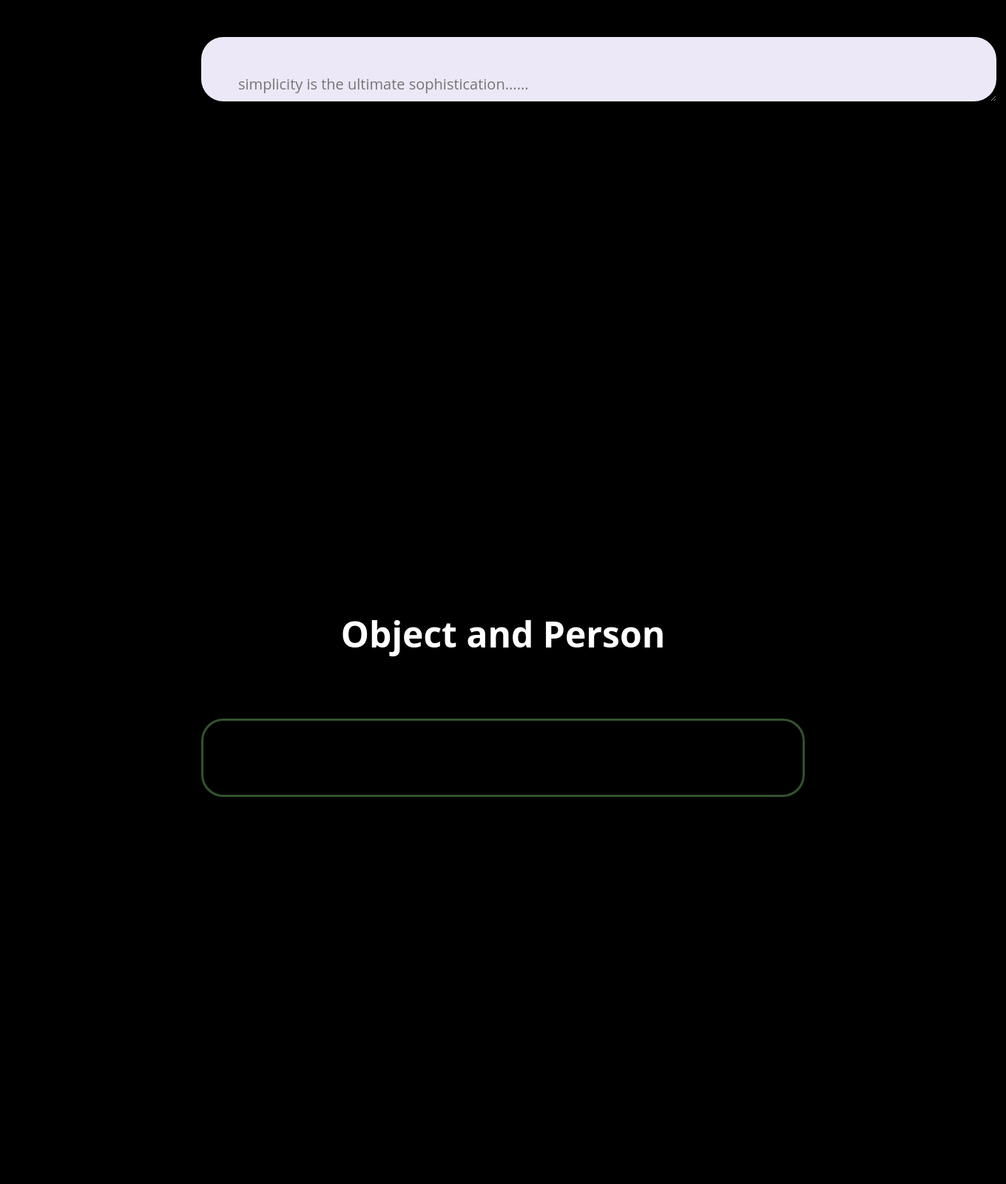
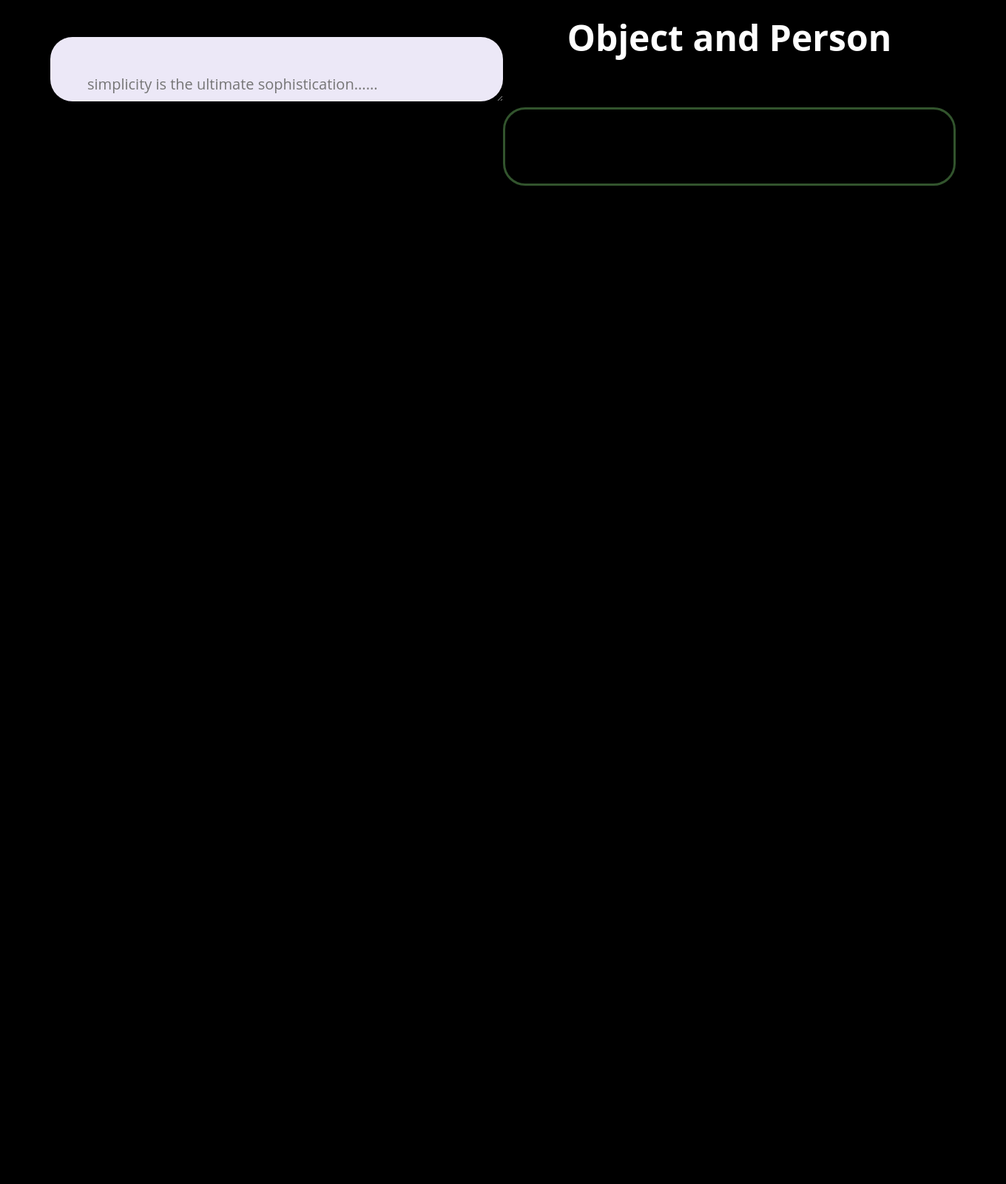
Before and after one commit to awepo-pro/MEP, a PHP site: page / in a window 1360 px wide. Shown: the part 116-1716 px from the top of the page at 74% size. After the commit the page ends 367 px from the top, so only its background shows below. Run offline with PHP 8.4, Linux system fonts and the light colour scheme; data that the repository does not hold is empty.

Commit message:
Make it two columns

```diff
--- a/web_demonstration/index.php
+++ b/web_demonstration/index.php
@@ -18,18 +18,21 @@
         </div>
     </header>
 
+    <?php $output = $output ?? ''; ?>
+
         <div class="container">
+            <div class="flex-child">
                 <form id="nlpForm" method="post" action="<?php echo htmlspecialchars($_SERVER['PHP_SELF']) ?>">
                     <textarea id="input" name="input" rows="1" cols="80"
                         placeholder="simplicity is the ultimate sophistication......"><?php echo $input ?></textarea>
                 </form>
             </div>
 
-    <?php $output = $output ?? ''; ?>
-    <div class="container">
+            <div class="flex-child">
                 <h1 id="title2">Object and Person</h1>
                 <div class="output">
                     <p id="output"><?php echo $output ?></p>
+                </div>
             </div>
         </div>
 
--- a/web_demonstration/process.php
+++ b/web_demonstration/process.php
@@ -9,7 +9,7 @@ if (!empty($input)) {
         fclose($input_file);
 
         // Trigger NLP processing using shell_exec
-        shell_exec('make run');
+        shell_exec('"C:/Users/ACER/mambaforge/envs/CISC3025_NLP/python.exe" "C:\\Users\\ACER\\Documents\\Code\\MEP\\CISC3025 project 3\\src\\main.py" -a');
 
         // Load the processed tokens from output.json
         $tokensWithLabels = json_decode(file_get_contents('output.json'));
--- a/web_demonstration/style.css
+++ b/web_demonstration/style.css
@@ -28,18 +28,17 @@ body {
 }
 
 .container {
+    display: grid;
+    grid-template-columns: 1fr 1fr; /* This creates two columns of equal width */
     color: white;
-    width: 60%;
+    width: 90%;
     margin: 0 auto;
-    /* background: yellow; */
     min-height: 100vh;
 }
 
-.container form {
-    text-align: center;
-    /* border: 1px solid #161616; */
-    border-radius: 30px;
-    /* background: red; */
+.flex-child form {
+    width: 100%;                /* Ensures form takes full width of its parent */
+    height: 100%;               /* Optional: Ensures form takes full height of its parent */
 }
 
 textarea {
@@ -51,6 +50,8 @@ textarea {
     margin-bottom: 20px;
     background: #ECE8F7;
     font-size: 20px;
+    width: 100%;                /* Ensures form takes full width of its parent */
+    height: 100%;               /* Optional: Ensures form takes full height of its parent */
 }
 
 
```
Lines whose indentation alone changed are shown as unchanged.
